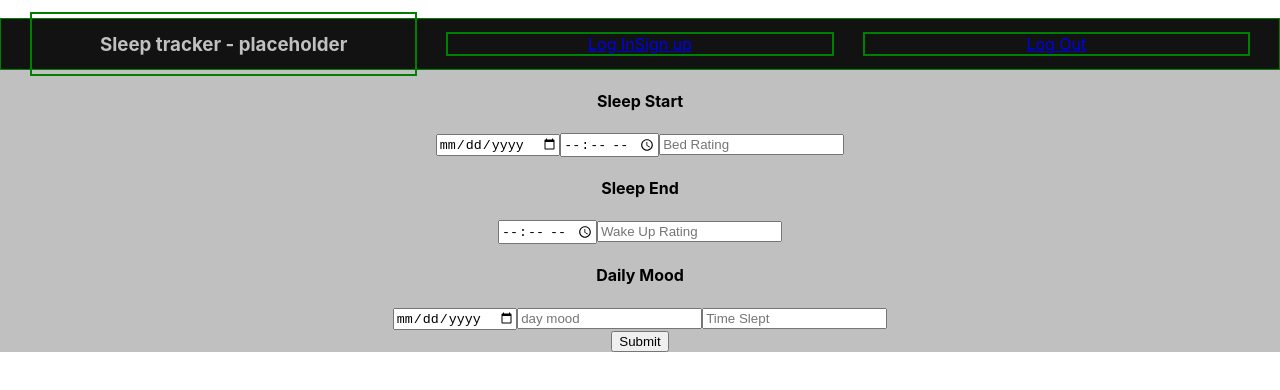
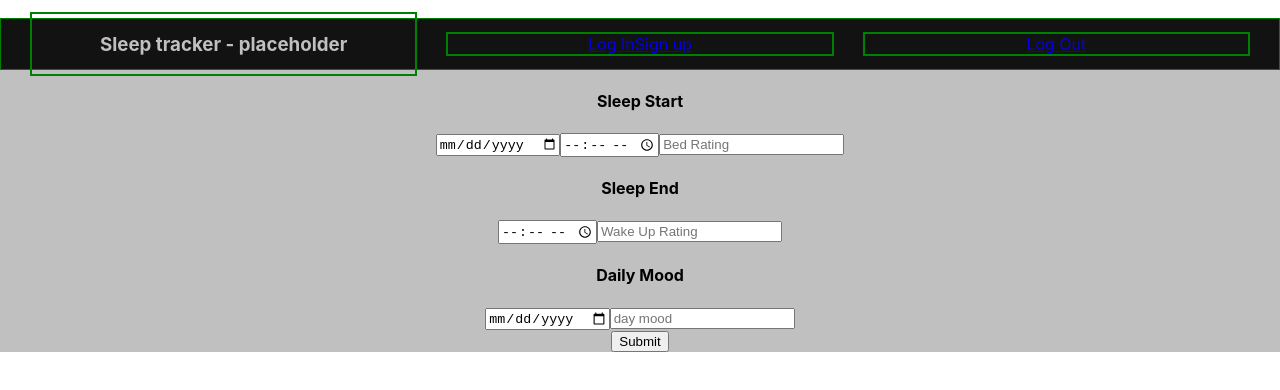
Before and after one commit to Build-Week-Sleep-Tracker-V/Front-End, a React (Create React App) app in the folder sleep-tracker/: page /sleepinput in a window 1280 px wide. Shown: the top 390 px of the page. Built offline with nearby package versions, Linux system fonts and the light colour scheme.

Commit message:
Wednesday Morning Test

```diff
--- a/sleep-tracker/src/components/SleepData.js
+++ b/sleep-tracker/src/components/SleepData.js
@@ -1,8 +1,10 @@
 import React, {useEffect , useState} from 'react';
 import {axiosWithAuth} from '../utils/axiosWithAuth';
-import {useHistory} from 'react-router-dom';
+import {useHistory, useParams} from 'react-router-dom';
+
 
 const SleepData = () => {
+    const { id } = useParams();
     const history = useHistory()
     const [sleepData, setSleepData] = useState([])
 
@@ -14,7 +16,7 @@ const SleepData = () => {
     //making axios call with token created from log in to gain access to restricted data
     const getData = () =>{
         axiosWithAuth()
-            .get('http://localhost:5000/api/data')
+            .get(`http://localhost:5000/api/user:${id}`)
             .then(res=>{
                 console.log(res)
                 setSleepData(res.data)
--- a/sleep-tracker/src/components/SleepInput.js
+++ b/sleep-tracker/src/components/SleepInput.js
@@ -17,8 +17,7 @@ const SleepInput = () => {
         wokeUp: '',
 
         dayRating: '',
-        timeCreated: '',
-        totalTimeSlept: 0
+        timeCreated: ''
     }
 )
     // const handleChange = e =>{
@@ -100,12 +99,6 @@ const SleepInput = () => {
                     ref={register}
                     placeholder="day mood"
                     />
-                    <input
-                    name='totalTimeSlept'
-                    type='integer'
-                    ref={register}
-                    placeholder='Time Slept'
-                    />
                 </form>
             </div>
             <button type='submit'>Submit</button>
```
Also changed, not shown: 1 other file (tests, documents, lock files or other folders).
